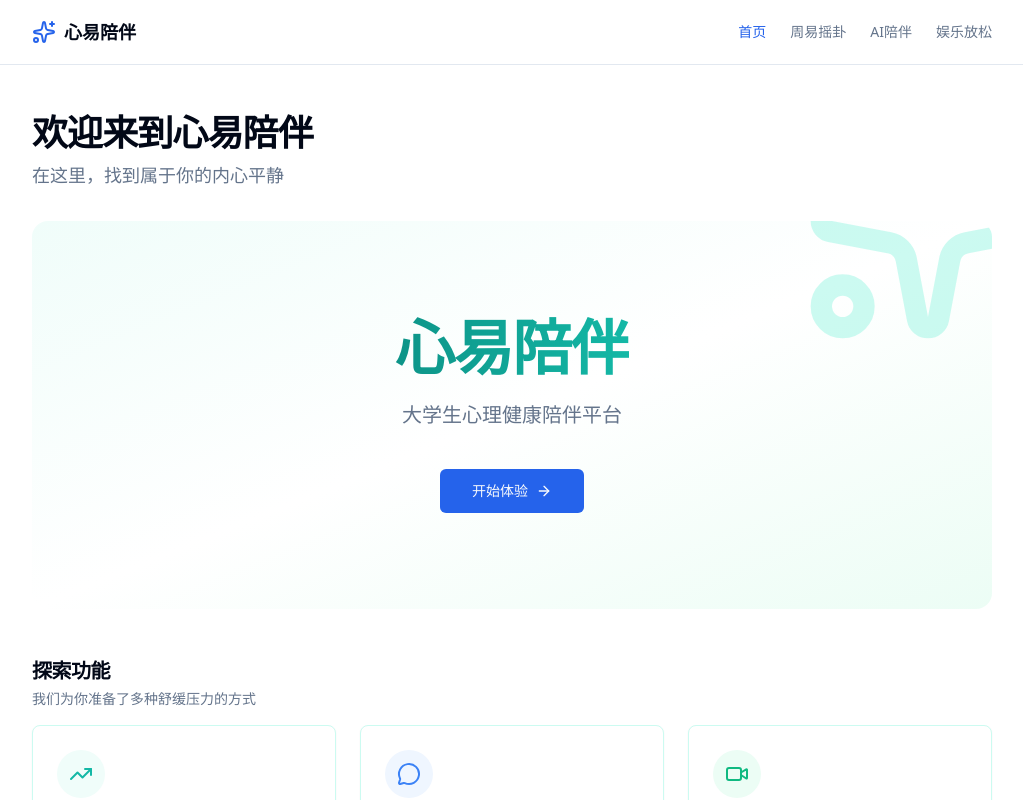
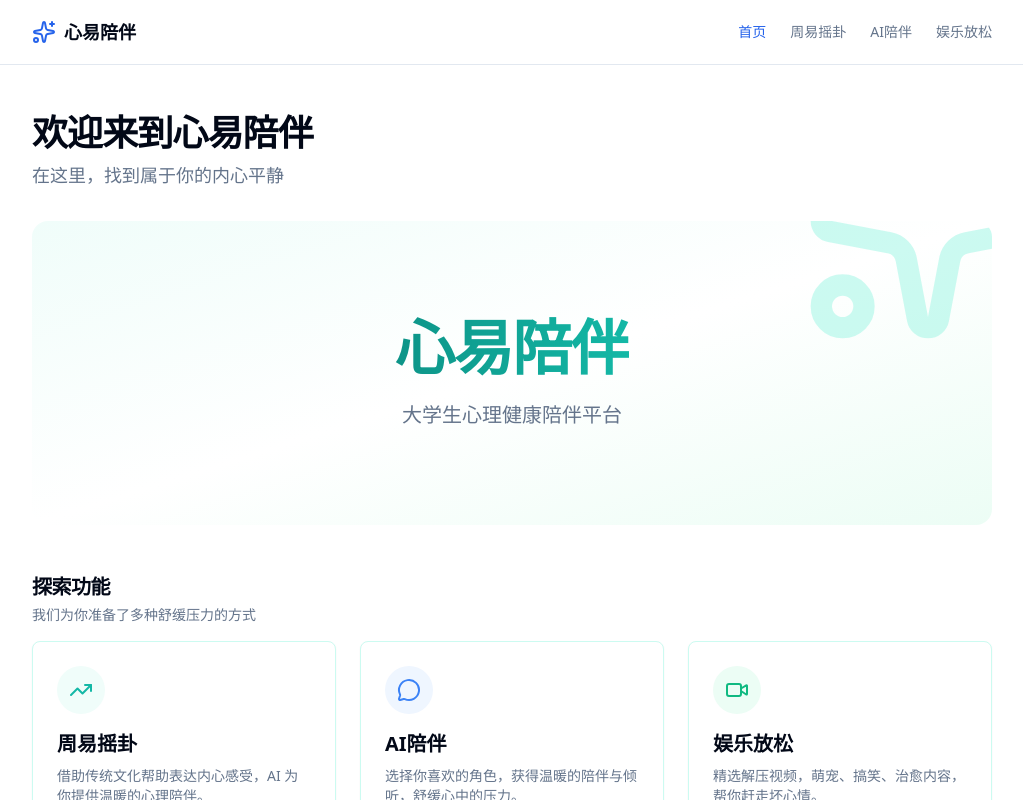
Before and after one commit to iridescent2026/guaxin, a Next.js app: page / in a window 1280 px wide. Shown: the top 800 px of the page, without its empty margins (128-1151 px from the left). Built offline with nearby package versions, Linux system fonts and the light colour scheme.

Commit message:
fix(home): remove 开始体验 CTA button from Hero
Remove the CTA button block and its unused imports
(ArrowRight, Button) while keeping the rest of the Hero
layout intact (sparkles decoration, title, tagline).

```diff
--- a/src/components/home/Hero.tsx
+++ b/src/components/home/Hero.tsx
@@ -1,7 +1,6 @@
 'use client';
 
-import { Sparkles, ArrowRight } from 'lucide-react';
-import { Button } from '@/components';
+import { Sparkles } from 'lucide-react';
 import { APP_NAME, APP_TAGLINE } from '@/constants';
 
 export function Hero() {
@@ -24,14 +23,6 @@ export function Hero() {
         <p className="mt-6 text-lg text-muted-foreground sm:text-xl">
           {APP_TAGLINE}
         </p>
-
-        {/* CTA Button */}
-        <div className="mt-10">
-          <Button size="lg" className="gap-2">
-            开始体验
-            <ArrowRight className="h-4 w-4" />
-          </Button>
-        </div>
       </div>
     </section>
   );
```
